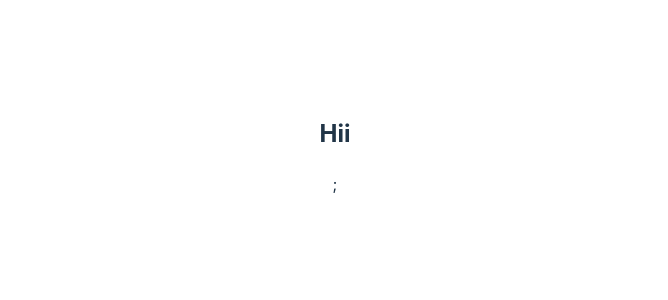
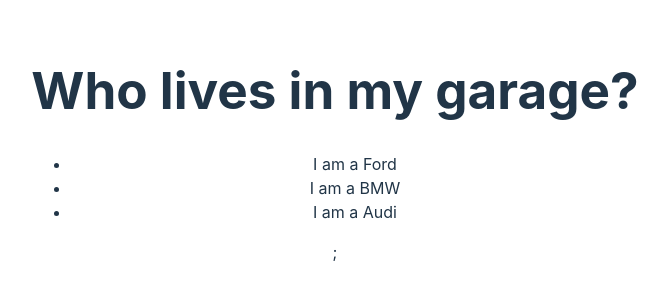
Before and after one commit to GabyhPassos/Cardapio-front-end, a React (Vite) app: page / in a window 1280 px wide. Shown: the part 254-554 px from the top of the page, without its empty margins (305-973 px from the left). Built offline with nearby package versions, Linux system fonts and the light colour scheme.

Commit message:
arquivo de menu para criar lista

```diff
--- a/src/App.tsx
+++ b/src/App.tsx
@@ -1,10 +1,12 @@
 import "./App.css";
-import { MenuItem } from "./features/menu/components/MenuItem";
+import { ListaMenu } from "./features/menu/components/ListaMenu";
+//import { MenuItem } from "./features/menu/components/MenuItem";~
+
 
 function App() {
   return (
     <>
-      <MenuItem />;
+      <ListaMenu />;
     </>
   );
 }
--- /dev/null
+++ b/src/features/menu/components/ListaMenu/ListaMenu.tsx
@@ -0,0 +1,20 @@
+import { ReactElement, JSXElementConstructor, ReactNode, ReactPortal } from "react";
+
+function Car(props: { brand: string | number | boolean | ReactElement<any, string | JSXElementConstructor<any>> | Iterable<ReactNode> | ReactPortal | null | undefined; }) {
+  return <li>I am a { props.brand }</li>;
+}
+  export const ListaMenu = () => {
+  const cars = [
+    {id: 1, brand: 'Ford'},
+    {id: 2, brand: 'BMW'},
+    {id: 3, brand: 'Audi'}
+  ];
+  return (
+    <>
+      <h1>Who lives in my garage?</h1>
+      <ul>
+        {cars.map((car) => <Car key={car.id} brand={car.brand} />)}
+      </ul>
+    </>
+  );
+}
--- /dev/null
+++ b/src/features/menu/components/ListaMenu/index.ts
@@ -0,0 +1 @@
+export * from './ListaMenu'
```
